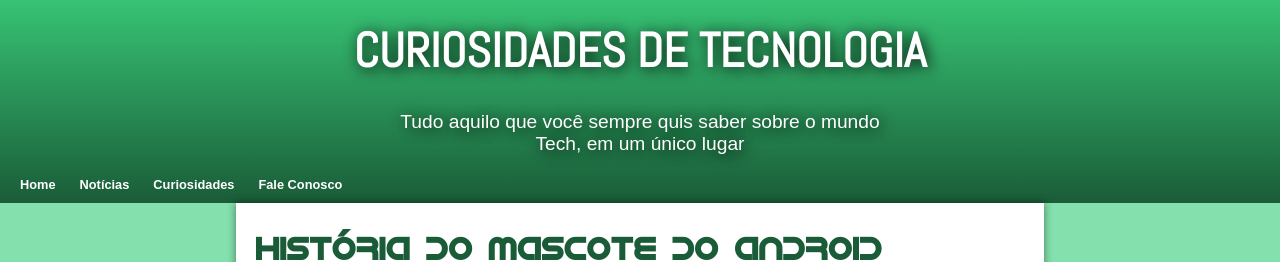
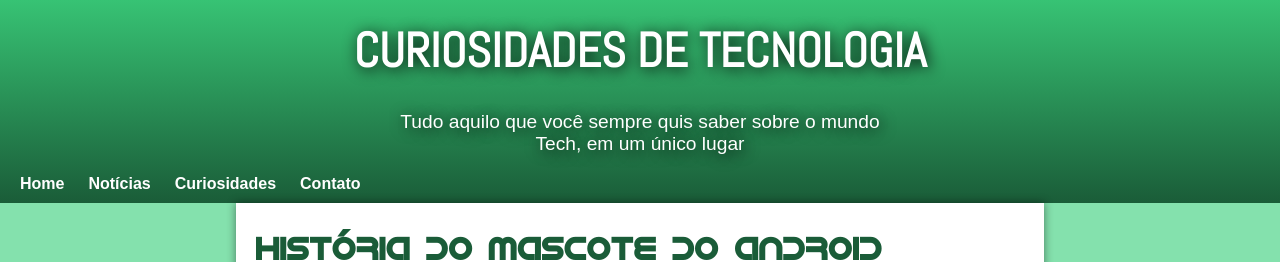
Before and after one commit to Rodolfo-Henrique/projeto-android, a plain HTML site: page index.html in a window 1280 px wide. Shown: the top 262 px of the page. Drawn offline with Linux system fonts and the light colour scheme.

Commit message:
Atualização do projeto android

```diff
--- a/index.html
+++ b/index.html
@@ -16,7 +16,7 @@
             <a href="#">Home</a>
             <a href="#">Notícias</a>
             <a href="#">Curiosidades</a>
-            <a href="#">Fale Conosco</a>
+            <a href="#">Contato</a>
         </nav>
     </header>
 
--- a/style/style.css
+++ b/style/style.css
@@ -52,8 +52,7 @@
     margin: 0px;
     text-decoration: none;
     font-size: 1em;
-    flex-wrap: nowrap;
-    font-size: 1vw;
+    flex-wrap: wrap;
 }
 
 header a:hover {
```
